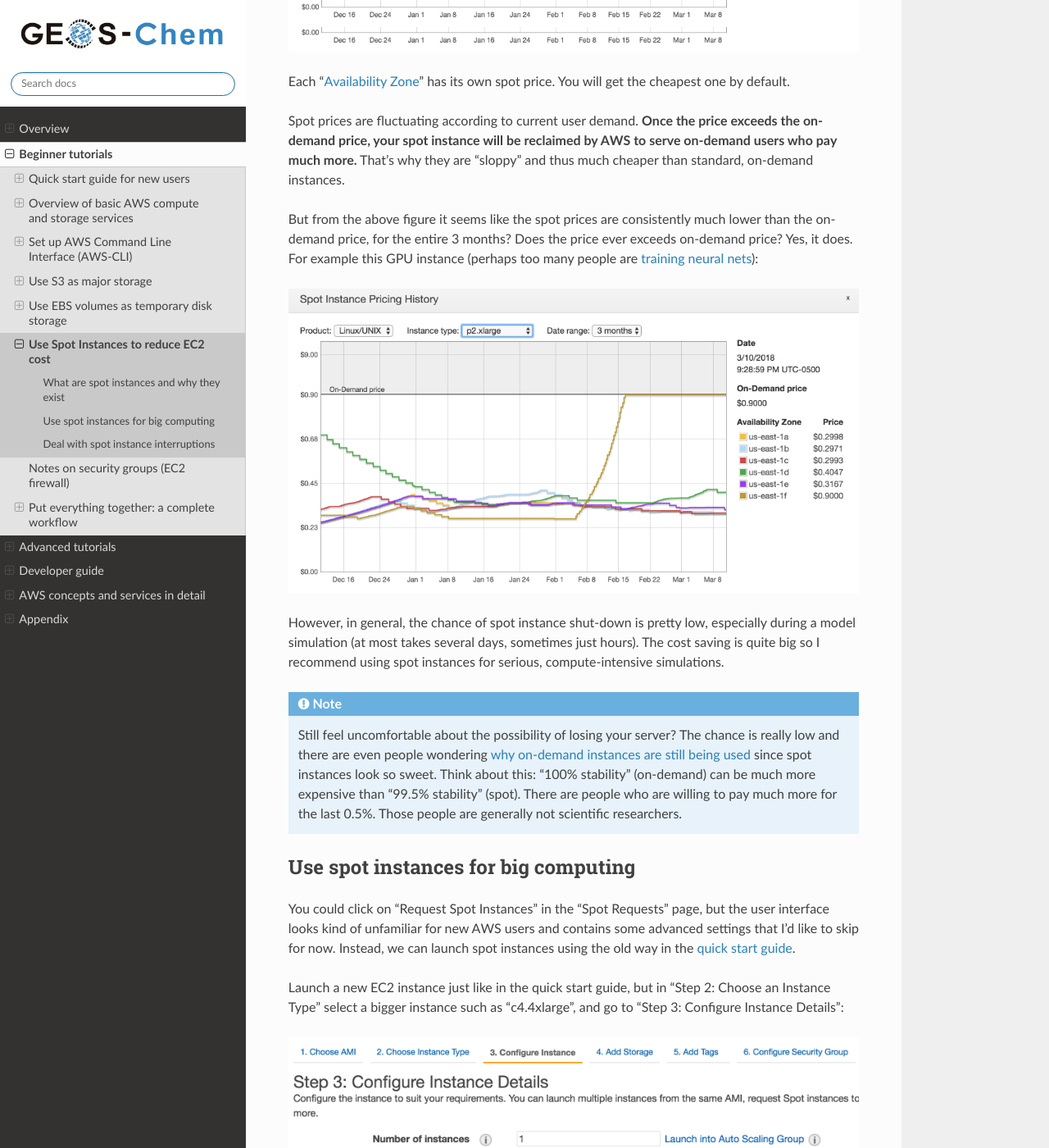
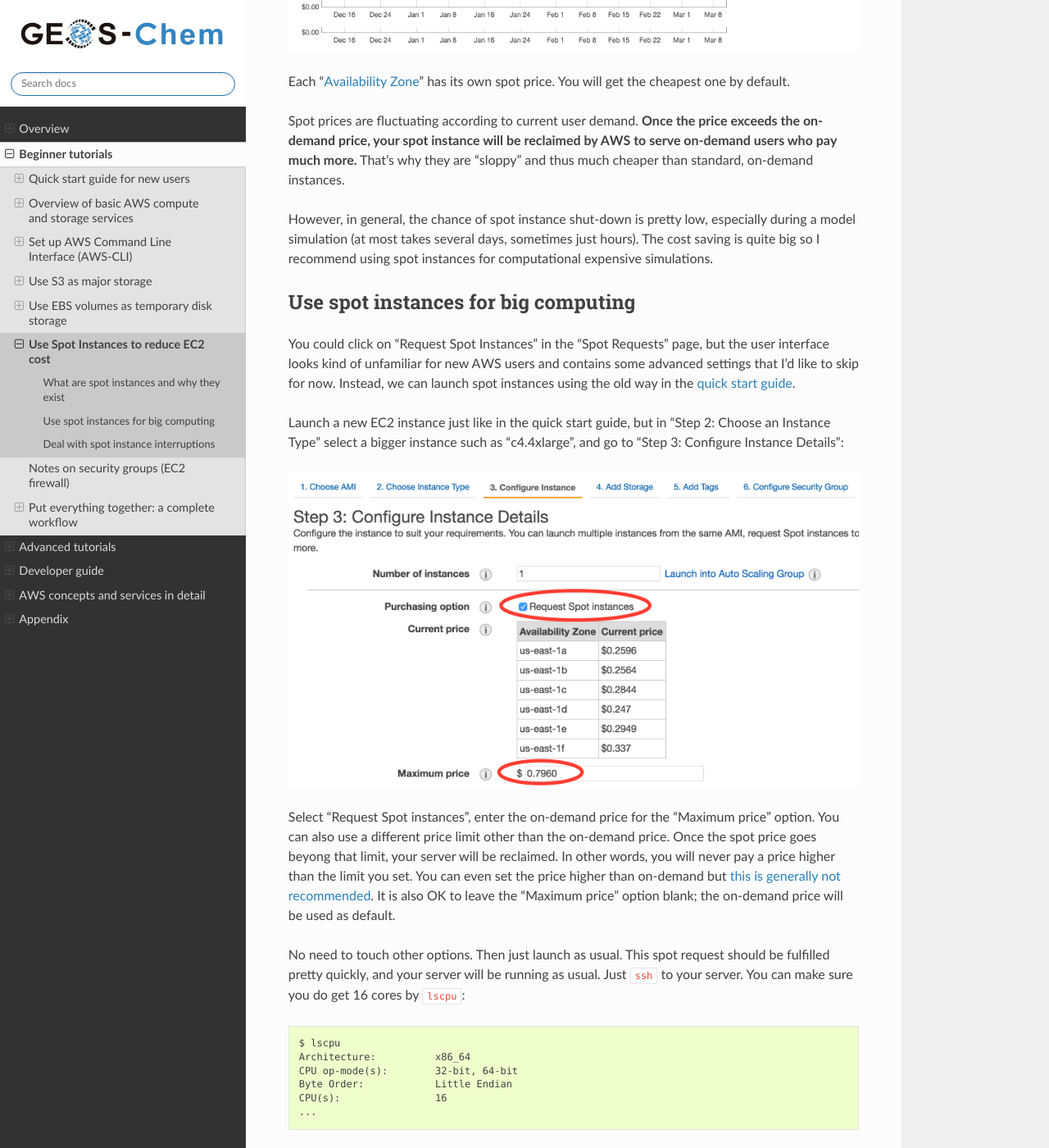
Before and after one commit to geoschem/geos-chem-cloud, a Sphinx documentation site: the page built from doc/source/chapter02_beginner-tutorial/spot-instances.rst, in a window 1280 px wide and 1400 px high, scrolled down 1409 px. Shown: the whole window at 82% size. Built offline with Sphinx 7.4.7 and the Read the Docs theme 2.0.0, drawn with Linux system fonts in a browser that asks for light colours.

Commit message:
Streamline spot instance doc

```diff
--- a/doc/source/chapter02_beginner-tutorial/spot-instances.rst
+++ b/doc/source/chapter02_beginner-tutorial/spot-instances.rst
@@ -26,14 +26,7 @@ Each ":ref:`Availability Zone <az-detail-label>`" has its own spot price. You wi
 
 Spot prices are fluctuating according to current user demand. **Once the price exceeds the on-demand price, your spot instance will be reclaimed by AWS to serve on-demand users who pay much more.** That's why they are "sloppy" and thus much cheaper than standard, on-demand instances.
 
-But from the above figure it seems like the spot prices are consistently much lower than the on-demand price, for the entire 3 months? Does the price ever exceeds on-demand price? Yes, it does. For example this GPU instance (perhaps too many people are :ref:`training neural nets <deep-learning-label>`):
-
-.. figure:: img/spot_p2.png
-
-However, in general, the chance of spot instance shut-down is pretty low, especially during a model simulation (at most takes several days, sometimes just hours). The cost saving is quite big so I recommend using spot instances for serious, compute-intensive simulations.
-
-.. note::
-  Still feel uncomfortable about the possibility of losing your server? The chance is really low and there are even people wondering `why on-demand instances are still being used <https://stackoverflow.com/a/11996798/8729698>`_ since spot instances look so sweet. Think about this: "100% stability" (on-demand) can be much more expensive than "99.5% stability" (spot). There are people who are willing to pay much more for the last 0.5%. Those people are generally not scientific researchers.
+However, in general, the chance of spot instance shut-down is pretty low, especially during a model simulation (at most takes several days, sometimes just hours). The cost saving is quite big so I recommend using spot instances for computational expensive simulations.
 
 Use spot instances for big computing
 ------------------------------------
```
Also changed, not shown: doc/source/chapter02_beginner-tutorial/img/spot_p2.png (deleted).
